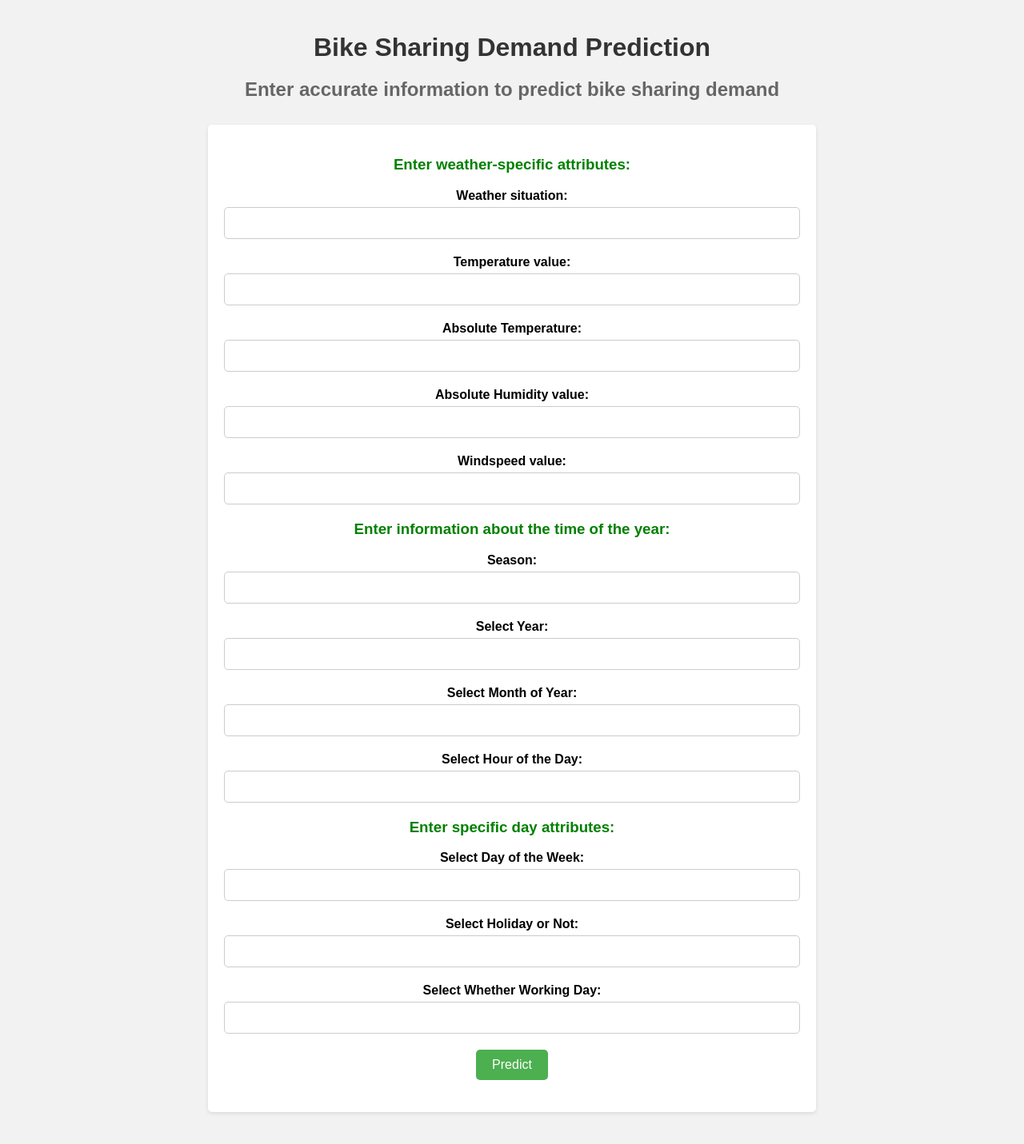
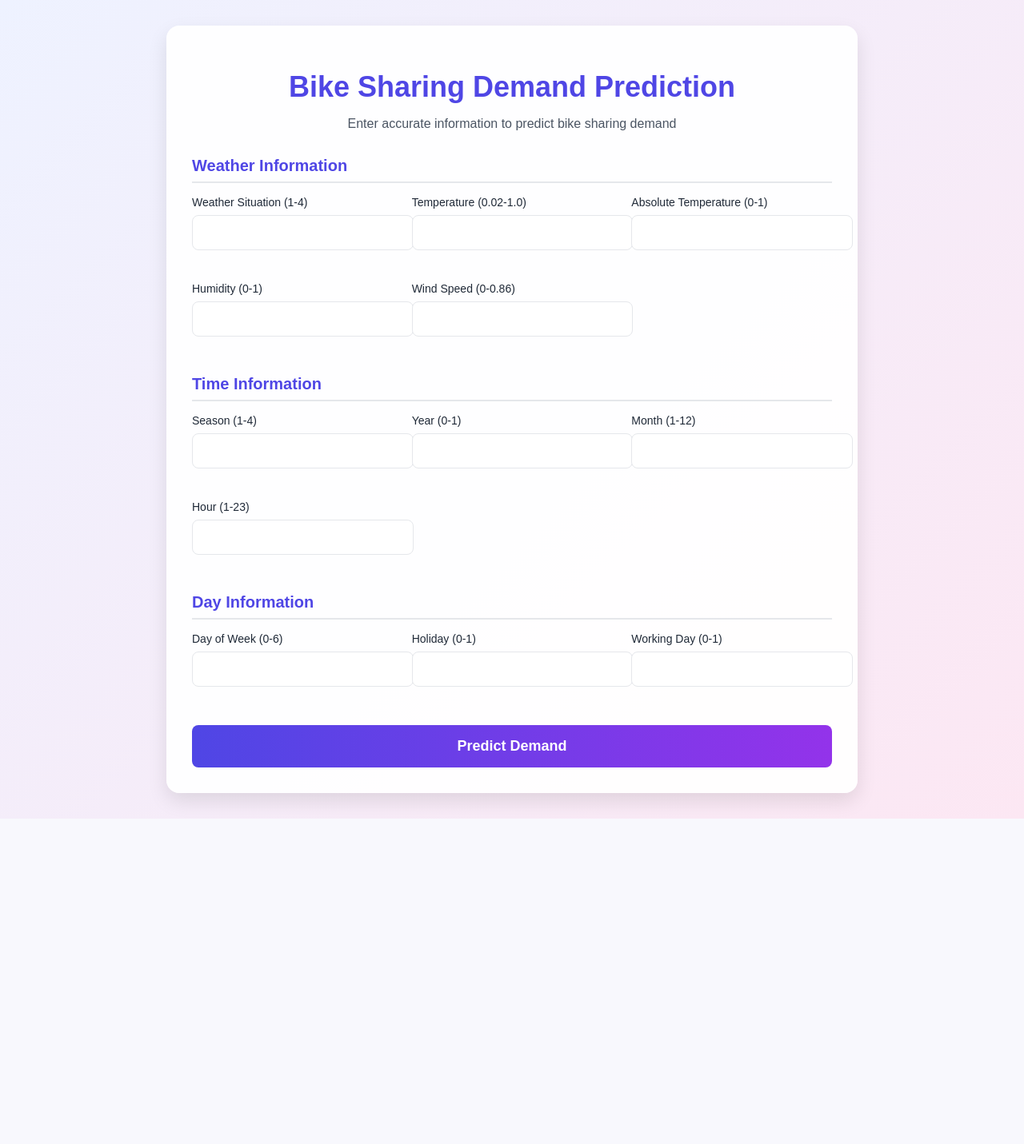
Before and after one commit to thatritikpatel/Rental-Bike-Share-Prediction, a Flask app: page / in a window 1280 px wide. Shown: the whole page at 80% size. After the commit the page ends 1024 px from the top, so only its background shows below. Run offline with Flask 3, Linux system fonts and the light colour scheme; parts of the project's set-up code (start-up, migrations or seed data) failed here and were passed over.

Commit message:
html/css/docs updated

```diff
--- a/requirements.txt
+++ b/requirements.txt
@@ -7,4 +7,8 @@ ipykernel
 xgboost
 lightgbm
 streamlit
+plotly
+statsmodels
+scikit-learn
+nbformat
 #-e .
--- a/static/styles.css
+++ b/static/styles.css
@@ -1,21 +1,31 @@
 .title {
-    color: blue;
+    color: rgb(22, 230, 88);
 }
 
 h2, h3 {
-    color: green;
+    color: rgb(23, 125, 215);
+    color: #219B9D;
+
 }
 
 h1, h2 {
     text-align: center;
+    color: #4C1F7A;
+
 }
+
 
 form {
     margin: 20px;
     text-align: center;
+    background-color: #b2c6f1;
 }
 
 input[type="submit"] {
     display: block;
     margin: 20px auto;
 }
+
+body {
+    background-color: #A6AEBF;
+}
--- a/templates/index.html
+++ b/templates/index.html
@@ -2,136 +2,179 @@
 <html>
 <head>
     <title>Bike Sharing Demand Prediction</title>
-    <link rel="stylesheet" href="{{ url_for('static', filename='styles.css') }}">
     <style>
         body {
             font-family: Arial, sans-serif;
-            background-color: #f2f2f2;
+            background: linear-gradient(135deg, #eef2ff, #fce7f3);
+            padding: 2rem 1rem;
             margin: 0;
-            padding: 0;
+            min-height: 100vh;
         }
 
         .container {
             max-width: 800px;
             margin: 0 auto;
-            padding: 20px;
+            background: rgba(255, 255, 255, 0.95);
+            border-radius: 1rem;
+            box-shadow: 0 10px 25px rgba(0, 0, 0, 0.1);
+            padding: 2rem;
         }
 
         .title {
             text-align: center;
-            color: #333;
-            margin-bottom: 20px;
+            color: #4f46e5;
+            font-size: 2.25rem;
+            margin-bottom: 0.5rem;
         }
 
         .subtitle {
             text-align: center;
-            color: #666;
-            margin-bottom: 30px;
+            color: #4b5563;
+            margin-bottom: 2rem;
         }
 
-        form {
-            background-color: #fff;
-            padding: 20px;
-            border-radius: 5px;
-            box-shadow: 0 2px 5px rgba(0, 0, 0, 0.1);
+        .section {
+            margin-bottom: 2rem;
+        }
+
+        .section-title {
+            color: #4f46e5;
+            font-size: 1.25rem;
+            margin-bottom: 1rem;
+            padding-bottom: 0.5rem;
+            border-bottom: 2px solid #e5e7eb;
+        }
+
+        .form-grid {
+            display: grid;
+            grid-template-columns: repeat(auto-fit, minmax(250px, 1fr));
+            gap: 1.5rem;
         }
 
         .input-group {
-            margin-bottom: 20px;
+            margin-bottom: 1rem;
         }
 
         label {
             display: block;
-            font-weight: bold;
-            margin-bottom: 5px;
+            font-size: 0.875rem;
+            font-weight: 500;
+            color: #1f2937;
+            margin-bottom: 0.5rem;
         }
 
-        input[type="number"],
-        input[type="text"] {
+        input[type="number"] {
             width: 100%;
-            padding: 10px;
-            border: 1px solid #ccc;
-            border-radius: 5px;
-            box-sizing: border-box;
-            font-size: 16px;
+            padding: 0.75rem;
+            border: 1px solid #e5e7eb;
+            border-radius: 0.5rem;
+            font-size: 1rem;
         }
 
-        input[type="submit"] {
-            background-color: #4CAF50;
-            color: #fff;
-            border: none;
-            padding: 10px 20px;
-            border-radius: 5px;
-            cursor: pointer;
-            font-size: 16px;
+        input[type="number"]:focus {
+            outline: none;
+            border-color: #4f46e5;
+            box-shadow: 0 0 0 3px rgba(79, 70, 229, 0.1);
         }
 
-        input[type="submit"]:hover {
-            background-color: #45a049;
+        button[type="submit"] {
+            width: 100%;
+            padding: 1rem;
+            background: linear-gradient(to right, #4f46e5, #9333ea);
+            color: white;
+            border: none;
+            border-radius: 0.5rem;
+            font-size: 1.125rem;
+            font-weight: 600;
+            cursor: pointer;
+        }
+
+        button[type="submit"]:hover {
+            opacity: 0.9;
+        }
+
+        @media (max-width: 640px) {
+            .container {
+                padding: 1rem;
+            }
+            .title {
+                font-size: 1.75rem;
+            }
+            .form-grid {
+                grid-template-columns: 1fr;
+            }
         }
     </style>
 </head>
 <body>
     <div class="container">
         <h1 class="title">Bike Sharing Demand Prediction</h1>
-        <h2 class="subtitle">Enter accurate information to predict bike sharing demand</h2>
-
-        <form method="POST" action="/predict">
-            <h3>Enter weather-specific attributes:</h3>
+        <p class="subtitle">Enter accurate information to predict bike sharing demand</p>
+        <form action="/predict" method="POST">
+            <div class="section">
+                <h3 class="section-title">Weather Information</h3>
+                <div class="form-grid">
                     <div class="input-group">
-                <label for="weathersit">Weather situation:</label>
-                <input type="number" id="weathersit" name="weathersit" min="1" max="4" step="1" required>
+                        <label for="weathersit">Weather Situation (1-4)</label>
+                        <input type="number" id="weathersit" name="weathersit" min="1" max="4" required>
                     </div>
                     <div class="input-group">
-                <label for="temp">Temperature value:</label>
+                        <label for="temp">Temperature (0.02-1.0)</label>
                         <input type="number" id="temp" name="temp" min="0.02" max="1.0" step="0.01" required>
                     </div>
                     <div class="input-group">
-                <label for="atemp">Absolute Temperature:</label>
-                <input type="number" id="atemp" name="atemp" min="0.0" max="1.0" step="0.01" required>
+                        <label for="atemp">Absolute Temperature (0-1)</label>
+                        <input type="number" id="atemp" name="atemp" min="0" max="1" step="0.01" required>
                     </div>
                     <div class="input-group">
-                <label for="hum">Absolute Humidity value:</label>
-                <input type="number" id="hum" name="hum" min="0.0" max="1.0" step="0.01" required>
+                        <label for="hum">Humidity (0-1)</label>
+                        <input type="number" id="hum" name="hum" min="0" max="1" step="0.01" required>
                     </div>
                     <div class="input-group">
-                <label for="windspeed">Windspeed value:</label>
-                <input type="number" id="windspeed" name="windspeed" min="0.0" max="0.86" step="0.01" required>
+                        <label for="windspeed">Wind Speed (0-0.86)</label>
+                        <input type="number" id="windspeed" name="windspeed" min="0" max="0.86" step="0.01" required>
                     </div>
-
-            <h3>Enter information about the time of the year:</h3>
+                </div>
+            </div>
+            <div class="section">
+                <h3 class="section-title">Time Information</h3>
+                <div class="form-grid">
                     <div class="input-group">
-                <label for="season">Season:</label>
-                <input type="number" id="season" name="season" min="1" max="4" step="1" required>
+                        <label for="season">Season (1-4)</label>
+                        <input type="number" id="season" name="season" min="1" max="4" required>
                     </div>
                     <div class="input-group">
-                <label for="yr">Select Year:</label>
-                <input type="number" id="yr" name="yr" min="0" max="1" step="1" required>
+                        <label for="yr">Year (0-1)</label>
+                        <input type="number" id="yr" name="yr" min="0" max="1" required>
                     </div>
                     <div class="input-group">
-                <label for="mnth">Select Month of Year:</label>
-                <input type="number" id="mnth" name="mnth" min="1" max="12" step="1" required>
+                        <label for="mnth">Month (1-12)</label>
+                        <input type="number" id="mnth" name="mnth" min="1" max="12" required>
                     </div>
                     <div class="input-group">
-                <label for="hr">Select Hour of the Day:</label>
-                <input type="number" id="hr" name="hr" min="1" max="23" step="1" required>
+                        <label for="hr">Hour (1-23)</label>
+                        <input type="number" id="hr" name="hr" min="1" max="23" required>
                     </div>
-
-            <h3>Enter specific day attributes:</h3>
+                </div>
+            </div>
+            <div class="section">
+                <h3 class="section-title">Day Information</h3>
+                <div class="form-grid">
                     <div class="input-group">
-                <label for="weekday">Select Day of the Week:</label>
-                <input type="number" id="weekday" name="weekday" min="0" max="6" step="1" required>
+                        <label for="weekday">Day of Week (0-6)</label>
+                        <input type="number" id="weekday" name="weekday" min="0" max="6" required>
                     </div>
                     <div class="input-group">
-                <label for="holiday">Select Holiday or Not:</label>
-                <input type="number" id="holiday" name="holiday" min="0" max="1" step="1" required>
+                        <label for="holiday">Holiday (0-1)</label>
+                        <input type="number" id="holiday" name="holiday" min="0" max="1" required>
                     </div>
                     <div class="input-group">
-                <label for="workingday">Select Whether Working Day:</label>
-                <input type="number" id="workingday" name="workingday" min="0" max="1" step="1" required>
+                        <label for="workingday">Working Day (0-1)</label>
+                        <input type="number" id="workingday" name="workingday" min="0" max="1" required>
                     </div>
-
-            <input type="submit" value="Predict">
+                </div>
+            </div>
+            <button type="submit">Predict Demand</button>
         </form>
     </div>
 </body>
```
Also changed, not shown: templates/predicted_demand.html (+18 -2 lines), 4 other files. Lines whose indentation alone changed are shown as unchanged.
